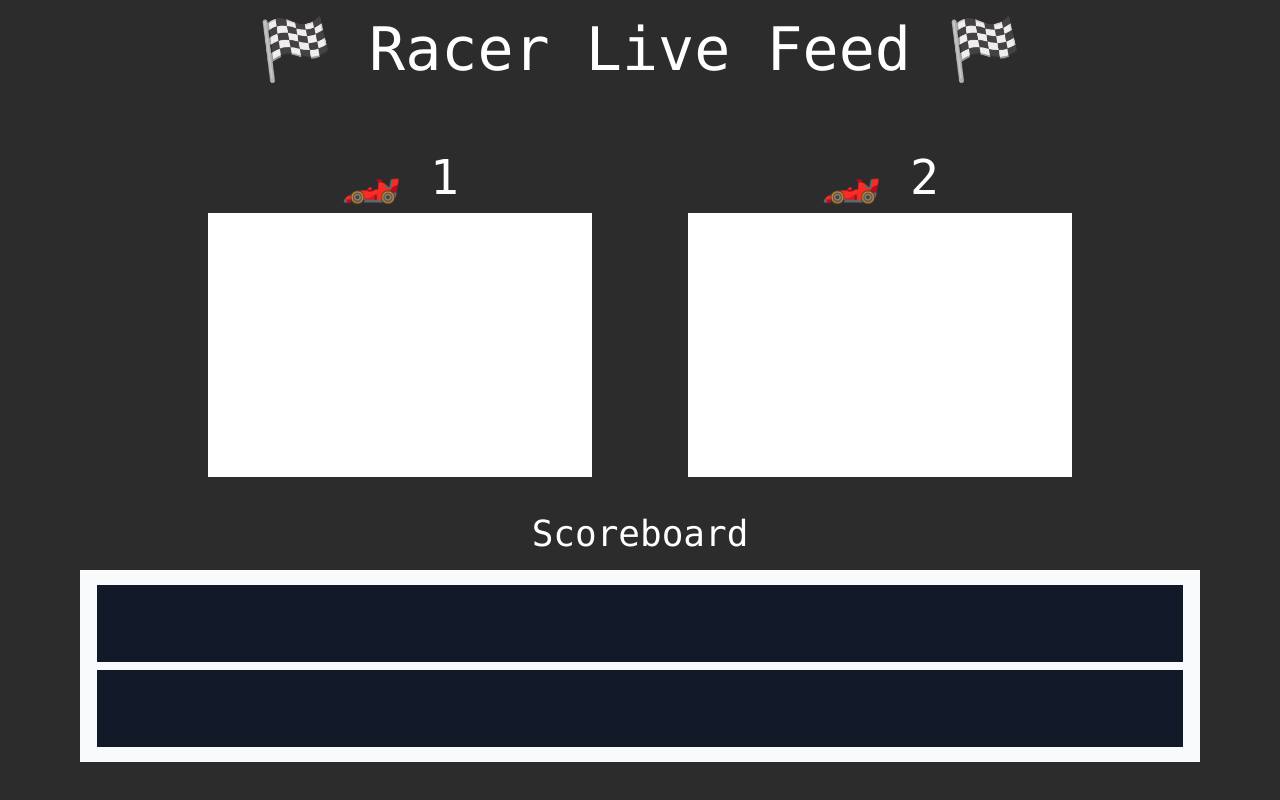
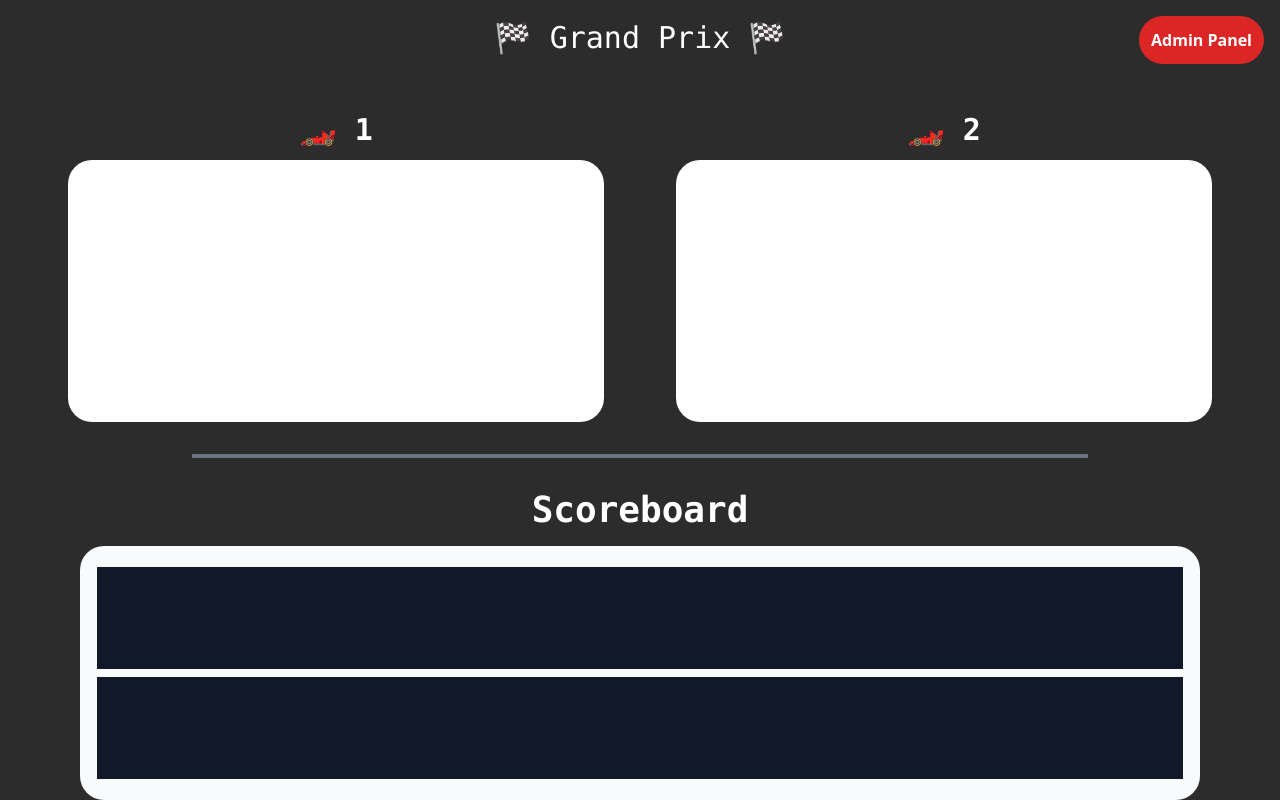
Before and after one commit to Chris-Gonz/CS321_Race_Management, a Next.js app in the folder src/frontend/: page / in a window 1280 px wide. Built offline with nearby package versions, Linux system fonts and the light colour scheme.

Commit message:
update home page, add admin page, test stopwatch

```diff
--- /dev/null
+++ b/src/frontend/components/ScoreBoard.tsx
@@ -0,0 +1,3 @@
+export default function ScoreBoard() {
+	return <div className="w-[97%] h-[40%] bg-gray-900"></div>;
+}
--- /dev/null
+++ b/src/frontend/components/StopWatch.tsx
@@ -0,0 +1,44 @@
+import { useState, useEffect } from "react";
+
+export default function StopWatch() {
+	const [time, setTime] = useState(0);
+	const [isRunning, setIsRunning] = useState(false);
+	useEffect(() => {
+		let intervalId: any;
+		if (isRunning) {
+			intervalId = setInterval(() => setTime(time + 1), 10);
+		}
+		return () => clearInterval(intervalId);
+	}, [isRunning, time]);
+	const hours = Math.floor(time / 360000);
+	const minutes = Math.floor((time % 360000) / 6000);
+	const seconds = Math.floor((time % 6000) / 100);
+	const milliseconds = time % 100;
+
+	const startAndStop = () => {
+		setIsRunning(!isRunning);
+	};
+	const reset = () => {
+		setTime(0);
+	};
+
+	return (
+		<div className="flex flex-col h-full justify-center items-center">
+			<div className="text-white ">
+				<p className="text-7xl w-96 ">
+					{hours}:{minutes.toString().padStart(2, "0")}:
+					{seconds.toString().padStart(2, "0")}:
+					{milliseconds.toString().padStart(2, "0")}
+				</p>
+				<div className="gap-9 flex flex-row justify-between my-5">
+					<button className="py-2 px-9 bg-slate-500 justify-start" onClick={startAndStop}>
+						{isRunning ? "Stop" : "Start"}
+					</button>
+					<button className="py-2 px-9 bg-slate-500 justify-end" onClick={reset}>
+						Reset
+					</button>
+				</div>
+			</div>
+		</div>
+	);
+}
--- a/src/frontend/package.json
+++ b/src/frontend/package.json
@@ -18,6 +18,7 @@
     "next": "13.1.6",
     "react": "18.2.0",
     "react-dom": "18.2.0",
+    "react-timer-hook": "^3.0.5",
     "typescript": "4.9.5"
   },
   "devDependencies": {
--- /dev/null
+++ b/src/frontend/src/pages/StopWatchPage.tsx
@@ -0,0 +1,6 @@
+import StopWatch from "components/StopWatch";
+import { useState, useEffect } from "react";
+
+export default function StopWatchPage() {
+return StopWatch();
+}
--- /dev/null
+++ b/src/frontend/src/pages/admin.tsx
@@ -0,0 +1,10 @@
+export default function Admin() {
+	return (
+		<div
+			className="h-full w-full flex flex-col gap-14
+		"
+		>
+			<div className="text-center text-white">ADMIN PAGE</div>
+		</div>
+	);
+}
--- a/src/frontend/src/pages/index.tsx
+++ b/src/frontend/src/pages/index.tsx
@@ -1,31 +1,47 @@
+import ScoreBoard from "components/ScoreBoard";
+import Link from "next/link";
+
 export default function Home() {
 	return (
 		<div
-			className="h-full w-full flex flex-col gap-14
+			className="h-full  flex flex-col gap-14
 		"
 		>
-			<div className="h-[15%] w-full flex items-center justify-center">
-				<div className="font-mono text-center text-6xl text-white">🏁 Racer Live Feed 🏁</div>
+			<div className="mt-5 w-full flex items-center justify-center ">
+				<div className="font-mono text-center text-3xl text-white relative">
+					🏁 Grand Prix 🏁
+				</div>
+				<Link href="/admin">
+					<button className="absolute p-3 bg-red-600 rounded-full text-white right-4 top-4 font-bold hover:bg-red-700">
+						Admin Panel
+					</button>
+				</Link>
 			</div>
-			<div className="h-full w-full flex flex-col justify-center items-center">
+			<div className="h-full  flex flex-col justify-center items-center">
 				{/* Video Feed Wrapper */}
-				<div className="h-full w-[75%] flex justify-center items-center">
-					<div className="h-full w-full flex flex-col items-center gap-3">
-						<div className="text-white text-center font-mono text-5xl">🏎️ 1</div>
-						<div className="bg-white w-[80%] h-[95%]"></div>
+				<div className="h-full w-[95%] flex justify-center items-center">
+					<div className="h-full w-full flex flex-col items-center gap-3 mx-9">
+						<div className="text-white text-center text-3xl font-mono font-black">
+							🏎️ 1
+						</div>
+						<div className="bg-white w-full h-[95%] rounded-3xl"></div>
 					</div>
-					<div className="h-full w-full flex flex-col items-center gap-3">
-						<div className="text-white text-center text-5xl font-mono">🏎️ 2</div>
-						<div className="bg-white w-[80%] h-[95%]"></div>
+					<div className="h-full w-full flex flex-col items-center gap-3 mx-9">
+						<div className="text-white text-center text-3xl font-mono font-black">
+							🏎️ 2
+						</div>
+						<div className="bg-white w-full h-[95%] rounded-3xl"></div>
 					</div>
 				</div>
-
+				<span className="h-2 bg-gray-500 w-[70%] m-8" />
 				{/* Scoreboard */}
 				<div className="flex-col w-full h-full flex justify-center items-center gap-4">
-					<div className="font-mono text-4xl text-white">Scoreboard</div>
-					<div className="w-[70rem] h-[12rem] flex items-center justify-center bg-slate-50 flex-col gap-2">
-						<div className="w-[97%] h-[40%] bg-gray-900"></div>
-						<div className="w-[97%] h-[40%] bg-gray-900"></div>
+					<div className="font-mono text-4xl text-white font-black ">
+						Scoreboard
+					</div>
+					<div className="w-[70rem] h-full flex items-center justify-center bg-slate-50 flex-col gap-2 rounded-3xl">
+						<ScoreBoard />
+						<ScoreBoard />
 					</div>
 				</div>
 			</div>
```
Also changed, not shown: 2 other files (tests, documents, lock files or other folders).
